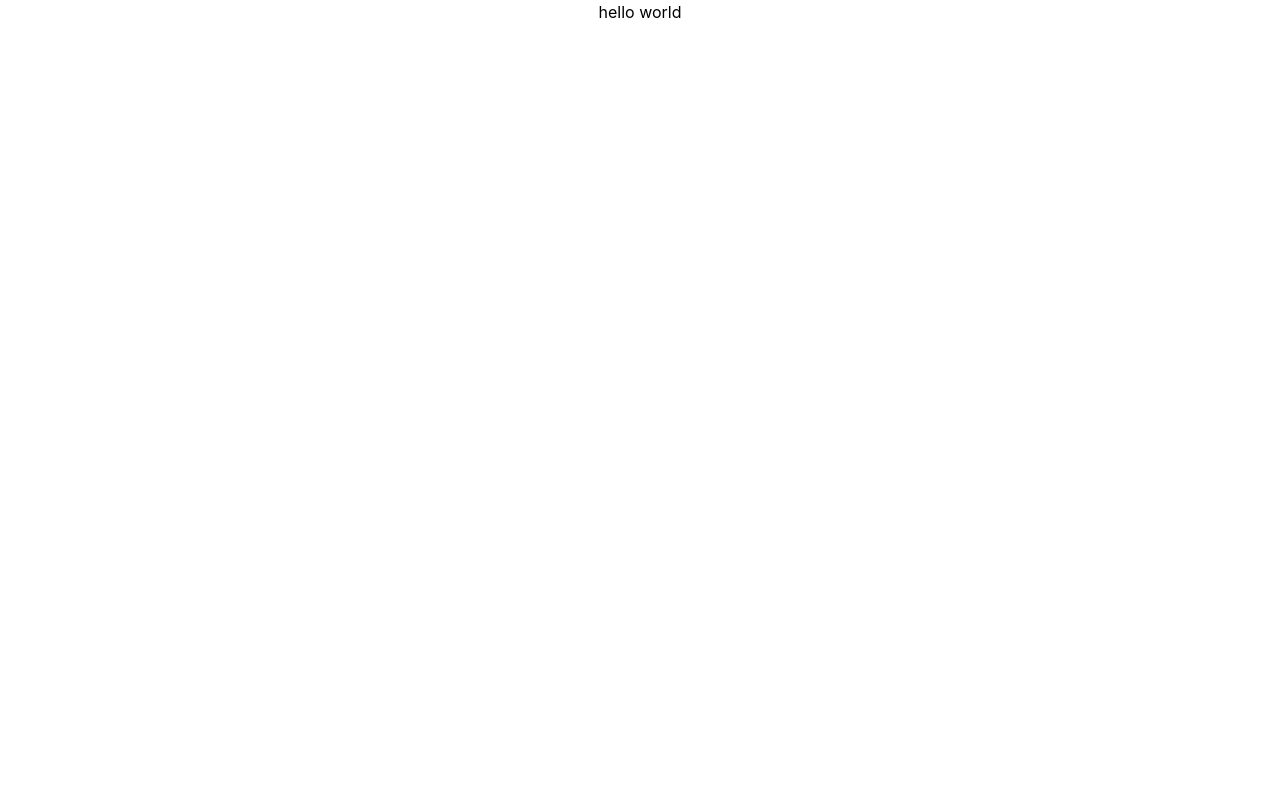
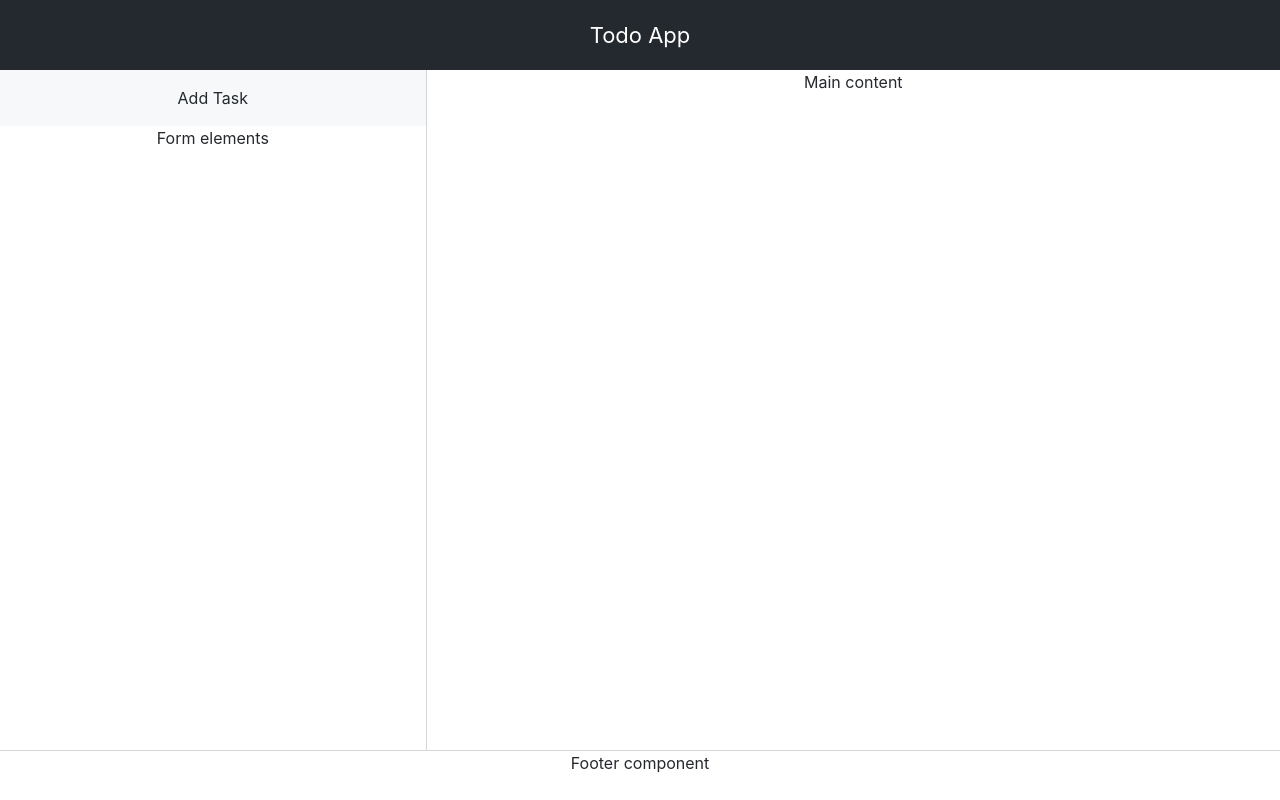
Before and after one commit to Wolleys/todo-list-react-typescript, a React (Create React App) app: page / in a window 1280 px wide. Built offline with nearby package versions, Linux system fonts and the light colour scheme.

Commit message:
Add: Layout component

```diff
--- a/src/App.tsx
+++ b/src/App.tsx
@@ -1,8 +1,13 @@
-import React from "react";
+import { FC } from "react";
 import "./App.css";
+import Layout from "./components/Layout";
 
-function App() {
-  return <div className="App">hello world</div>;
+const App: FC = () => {
+  return (
+    <div className="App">
+      <Layout />
+    </div>
+  );
 }
 
 export default App;
--- /dev/null
+++ b/src/components/Layout/css/styles.css
@@ -0,0 +1,47 @@
+.Primary-layout {
+    height: 100vh;
+    display: grid;
+    color: #24292f;
+    background-color: #fff;
+    grid-template-columns: 1fr 2fr;
+    grid-template-rows: 70px 1fr 2fr 50px;
+    grid-template-areas:
+    "header header header"
+    "addTask taskList taskList"
+    "addTask taskList taskList"
+    "footer footer footer";
+}
+
+.Header-component {
+    display: grid;
+    color: #fff;
+    grid-area: header;
+    place-items: center;
+    background-color: #24292f;
+}
+
+.Header-logo {
+    cursor: default;
+    font-size: 22px;
+}
+
+.Form-component {
+    grid-area: addTask;
+    border-right: 1px solid #d0d7de;
+}
+
+.Form-title {
+    display: grid;
+    padding: 16px;
+    place-items: center;
+    background-color: #f6f8fa;
+}
+
+.Main-component {
+    grid-area: taskList;
+}
+
+.Footer-component {
+    grid-area: footer;
+    border-top: 1px solid #d0d7de;
+}
--- /dev/null
+++ b/src/components/Layout/index.tsx
@@ -0,0 +1,22 @@
+import { FC } from "react";
+import "./css/styles.css";
+
+const Layout: FC = () => {
+  return (
+    <div className="Primary-layout">
+      <div className="Header-component">
+        <div className="Header-logo">Todo App</div>
+      </div>
+      <div className="Form-component">
+        <div className="Form-title">Add Task</div>
+        Form elements
+      </div>
+      <div className="Main-component">
+        <div className="test-height">Main content</div>
+      </div>
+      <div className="Footer-component">Footer component</div>
+    </div>
+  );
+};
+
+export default Layout;
```
